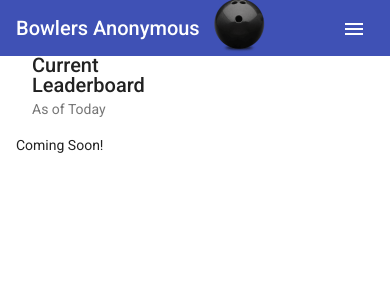
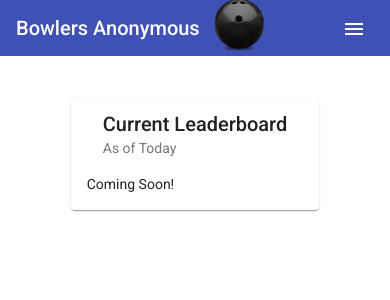
Before and after one commit to Mrbobrowitz/bowlers-anonymous, an Angular app: page / in a window 390 px wide. Shown: the top 300 px of the page. Built offline with nearby package versions, Linux system fonts and the light colour scheme.

Commit message:
fix: mobile scaling for grid layout thanks https://stackoverflow.com/a/61579196

```diff
--- a/src/app/app.component.html
+++ b/src/app/app.component.html
@@ -6,7 +6,7 @@
       <mat-icon>menu</mat-icon>
     </button>
   </mat-toolbar>
-  <mat-grid-list cols="2" rowHeight="2:1">
+  <mat-grid-list [cols]="columns" rowHeight="2:1" (window:resize)="onResize($event)">
     <mat-grid-tile>
       <app-leaderboard></app-leaderboard>
     </mat-grid-tile>
--- a/src/app/app.component.ts
+++ b/src/app/app.component.ts
@@ -1,10 +1,35 @@
-import { Component } from '@angular/core';
+import {AfterContentInit, Component, OnInit} from '@angular/core';
 
 @Component({
   selector: 'app-root',
   templateUrl: './app.component.html',
   styleUrls: ['./app.component.scss']
 })
-export class AppComponent {
+export class AppComponent implements OnInit{
   title = 'bowlers-anonymous';
+  columns: number | undefined;
+
+  breakPoints() {
+    switch(true) {
+      case (window.innerWidth <= 480):
+        this.columns = 1;
+        break;
+      case (window.innerWidth > 480 && window.innerWidth <= 640):
+        this.columns = 2;
+        break;
+      case (window.innerWidth > 640 && window.innerWidth <= 992):
+        this.columns = 3;
+        break;
+      default:
+        this.columns = 5;
+    }
+  }
+
+  ngOnInit() {
+    this.breakPoints();
+  }
+
+  onResize(event: any) {
+    this.breakPoints();
+  }
 }
```
